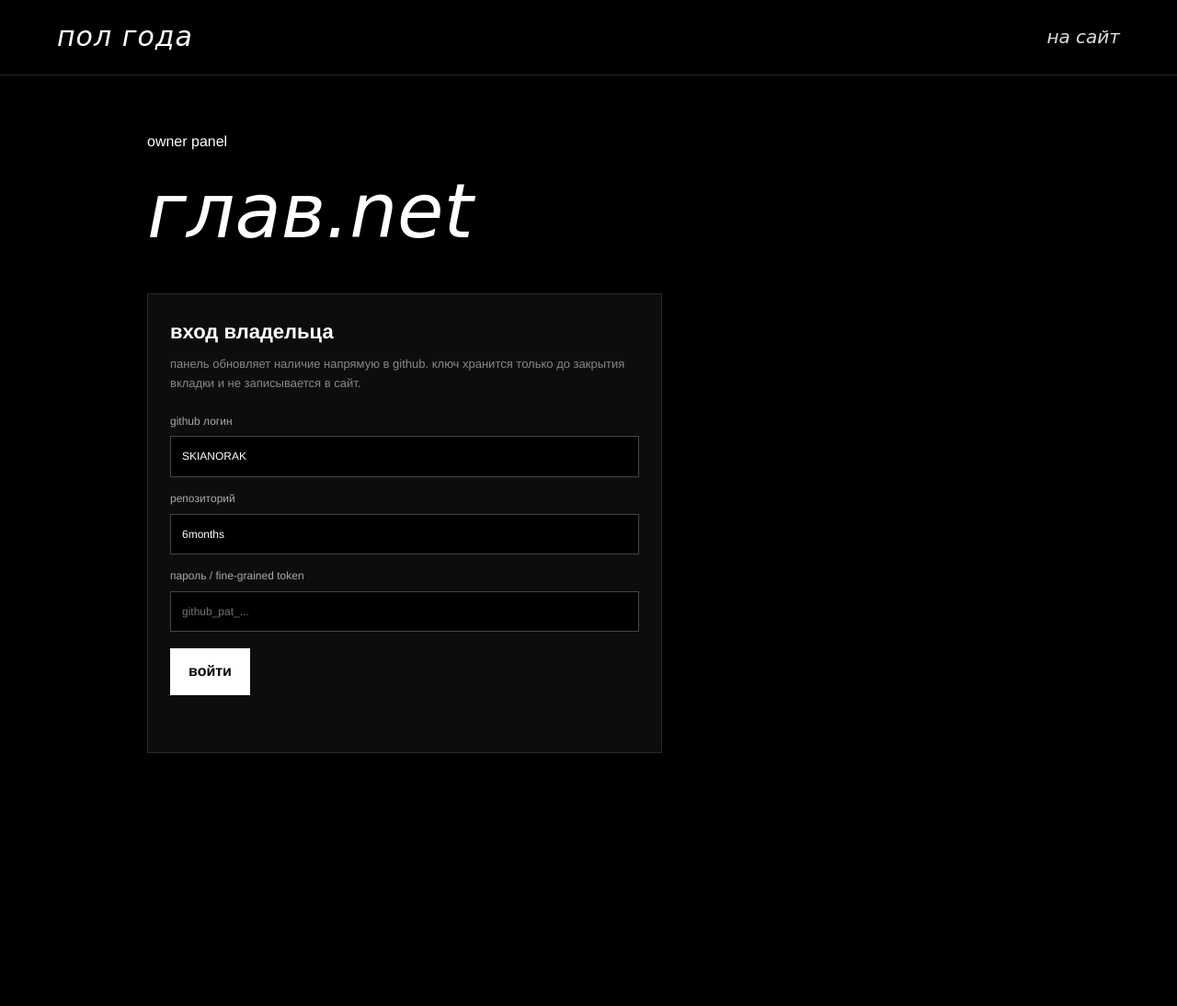
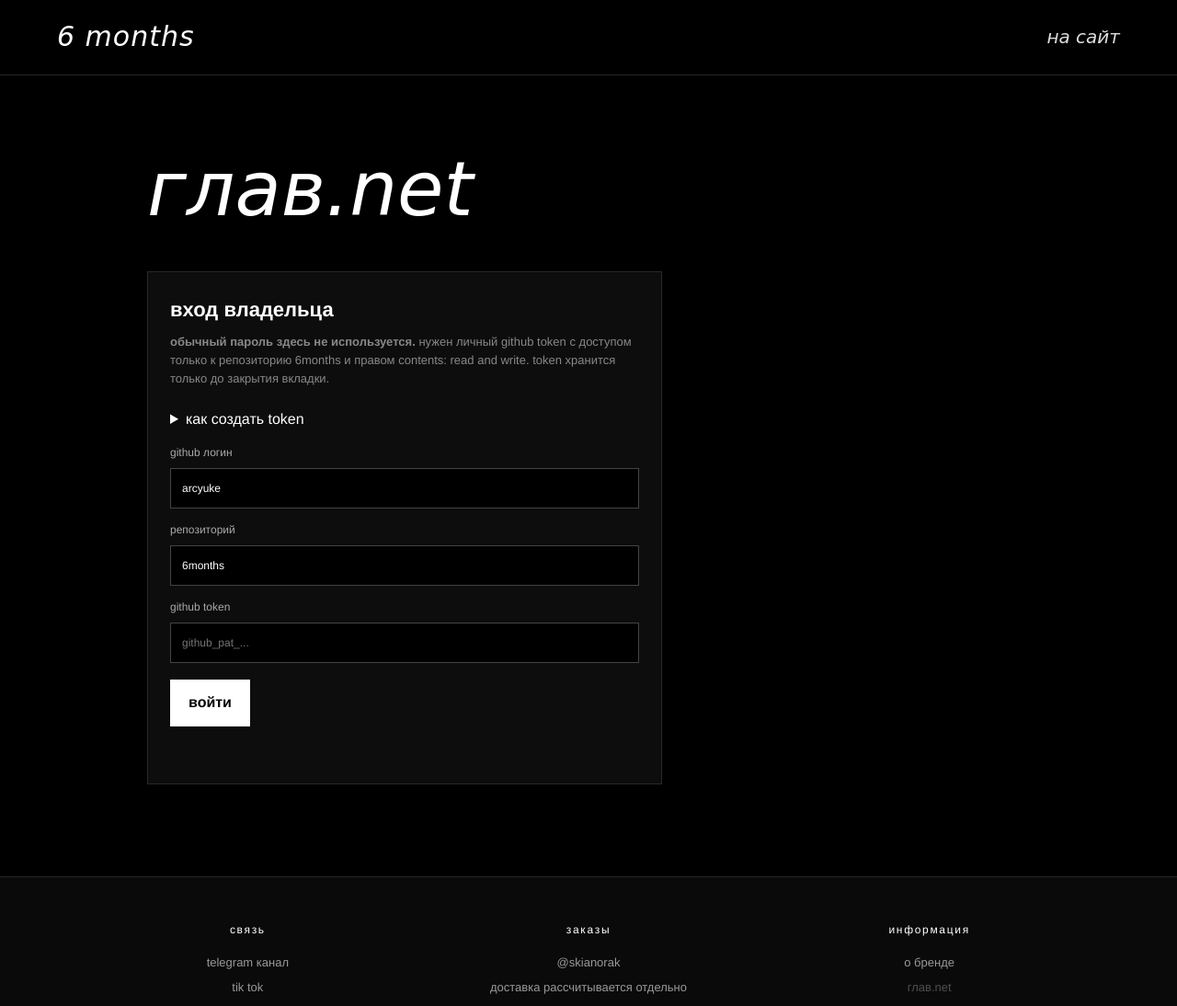
Before and after one commit to SKIANORAK/6months, a plain HTML site: page admin.html in a window 1280 px wide. Shown: the top 1094 px of the page at 92% size. Before the commit the page ends 919 px from the top, so only its background shows below. Drawn offline with Linux system fonts and the light colour scheme.

Commit message:
clarify owner panel access and standardize branding

```diff
--- a/admin.html
+++ b/admin.html
@@ -4,28 +4,38 @@
   <meta charset="utf-8">
   <meta name="viewport" content="width=device-width, initial-scale=1">
   <meta name="robots" content="noindex,nofollow">
-  <title>глав.net — пол года</title>
+  <title>6 months</title>
   <link rel="stylesheet" href="assets/css/site.css">
   <link rel="stylesheet" href="assets/css/admin.css">
+  <link rel="icon" href="assets/images/brand/favicon-32x32.png" type="image/png">
 </head>
 <body>
   <header class="site-header">
     <nav class="nav-shell">
-      <a class="logo" href="index.html">пол года</a>
+      <a class="logo" href="index.html">6 months</a>
       <div class="nav-links"><a href="index.html">на сайт</a></div>
     </nav>
   </header>
 
   <main class="admin-shell">
-    <p class="eyebrow">owner panel</p>
     <h1 class="page-title">глав.net</h1>
 
     <section class="login-panel" id="login-panel">
       <h2>вход владельца</h2>
-      <p>панель обновляет наличие напрямую в github. ключ хранится только до закрытия вкладки и не записывается в сайт.</p>
-      <label>github логин<input id="owner" value="SKIANORAK" autocomplete="username"></label>
+      <p class="admin-note"><strong>обычный пароль здесь не используется.</strong> нужен личный github token с доступом только к репозиторию 6months и правом contents: read and write. token хранится только до закрытия вкладки.</p>
+      <details class="token-help">
+        <summary>как создать token</summary>
+        <ol>
+          <li>github → settings → developer settings</li>
+          <li>personal access tokens → fine-grained tokens</li>
+          <li>выбрать репозиторий 6months</li>
+          <li>repository permissions → contents → read and write</li>
+          <li>создать token и вставить его ниже</li>
+        </ol>
+      </details>
+      <label>github логин<input id="owner" value="arcyuke" autocomplete="username"></label>
       <label>репозиторий<input id="repo" value="6months"></label>
-      <label>пароль / fine-grained token<input id="token" type="password" autocomplete="current-password" placeholder="github_pat_..."></label>
+      <label>github token<input id="token" type="password" autocomplete="current-password" placeholder="github_pat_..."></label>
       <button id="login" class="admin-button">войти</button>
       <div class="admin-message" id="login-message"></div>
     </section>
@@ -40,6 +50,8 @@
     </section>
   </main>
 
+  <div data-site-footer></div>
+  <script src="assets/js/common.js"></script>
   <script src="assets/js/admin.js"></script>
 </body>
 </html>
```
